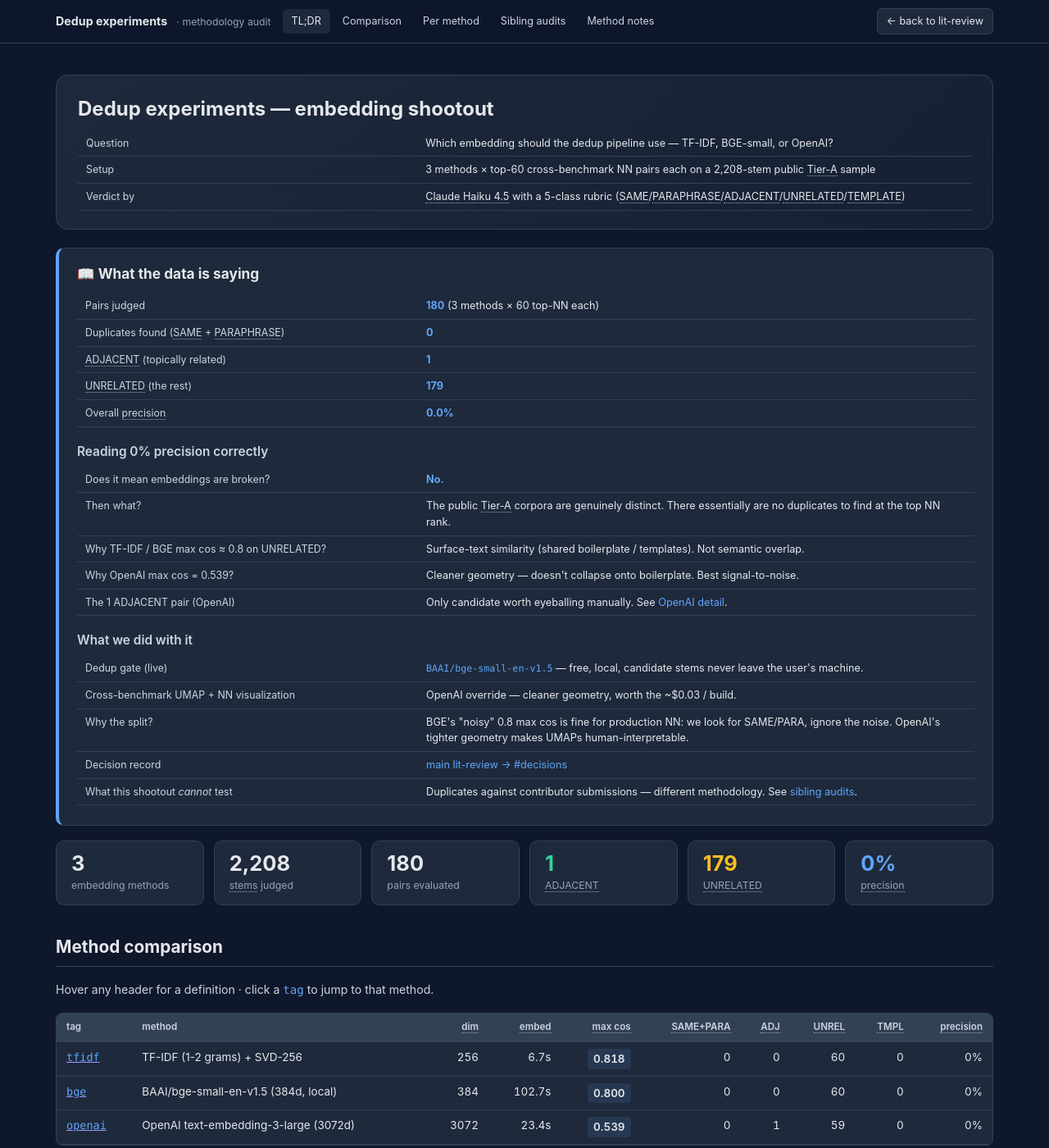
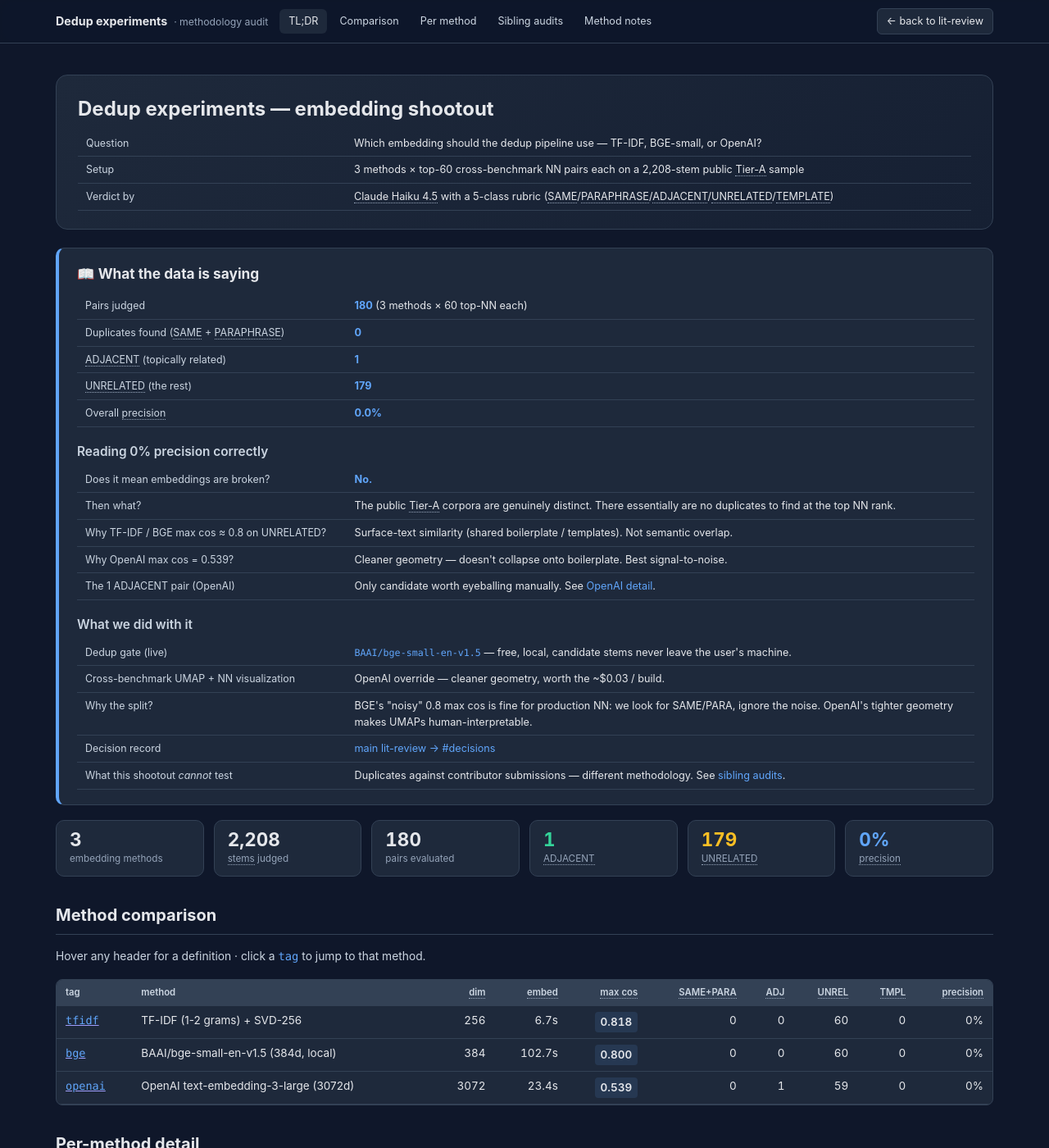
Before and after one commit to yulinl2/yulinl2.github.io, a Jekyll site: the page ai4statmath-litreview/experiments.html, which Jekyll copies as it is, in a window 1280 px wide and 1400 px high. Shown: the whole window at 82% size. Built offline with Jekyll 4.4.1, drawn with Linux system fonts in a browser that asks for light colours.

Commit message:
Publish AI4Stat/Math lit-review + reviews (2026-05-29T02:09Z, src d42e306)

```diff
--- a/ai4statmath-litreview/experiments.html
+++ b/ai4statmath-litreview/experiments.html
@@ -10,28 +10,38 @@
   --fg:#e5e7eb; --fg-dim:#94a3b8; --fg-muted:#cbd5e1;
   --bg:#0f172a; --bg-card:#1e293b; --bg-soft:#162033; --bg-accent:#334155;
   --border:#334155; --primary:#60a5fa;
-  --c-good:#34d399; --c-warn:#fbbf24; --c-bad:#f87171; --c-info:#60a5fa; --c-stub:#9ca3af;
+  --c-ready:#34d399; --c-revision:#fbbf24; --c-rework:#f87171;
+  --c-stub:#9ca3af; --c-progress:#60a5fa;
 }
 * { box-sizing:border-box; }
 html { scroll-behavior:smooth; scroll-padding-top:74px; }
 body { margin:0; font-family:-apple-system,BlinkMacSystemFont,"Segoe UI",Roboto,sans-serif;
        background:var(--bg); color:var(--fg); line-height:1.55; font-size:15px; }
+.container { max-width:1180px; margin:0 auto; padding:24px 18px 80px; }
+.dim { color:var(--fg-dim); }
+.small { font-size:.84em; }
+code { font-family:"SF Mono",Consolas,monospace; color:var(--primary); }
 
-/* ── sticky navbar ─────────────────────────────────────────────── */
 .navbar { position:sticky; top:0; z-index:50; background:rgba(15,23,42,.92);
           backdrop-filter:saturate(160%) blur(10px); border-bottom:1px solid var(--border); }
 .nav-inner { max-width:1180px; margin:0 auto; padding:10px 18px;
-              display:flex; align-items:center; gap:14px; flex-wrap:wrap; }
-.nav-brand { font-weight:700; font-size:.95em; white-space:nowrap; }
-.nav-brand .sub { color:var(--fg-dim); font-weight:400; font-size:.86em; margin-left:8px; }
-.nav-links { display:flex; gap:4px; overflow-x:auto; flex:1; min-width:0; }
+             display:flex; align-items:center; gap:14px; flex-wrap:nowrap; }
+.nav-brand { font-weight:700; font-size:.95em; white-space:nowrap;
+             display:flex; align-items:baseline; gap:8px; min-width:0; flex-shrink:1;
+             overflow:hidden; text-overflow:ellipsis; }
+.nav-brand .name { font-weight:700; }
+.nav-brand .sub { color:var(--fg-dim); font-weight:400; font-size:.86em; }
+.nav-links { display:flex; gap:4px; overflow-x:auto; flex:1; min-width:0;
+             scrollbar-width:thin; scrollbar-color:var(--bg-accent) transparent; }
+.nav-links::-webkit-scrollbar { height:4px; }
+.nav-links::-webkit-scrollbar-thumb { background:var(--bg-accent); border-radius:2px; }
 .nav-links a { display:inline-block; padding:5px 11px; border-radius:6px;
                font-size:.84em; color:var(--fg-muted); text-decoration:none;
                white-space:nowrap; }
 .nav-links a:hover, .nav-links a.active { color:var(--fg); background:var(--bg-card); }
-.nav-back { background:var(--bg-card); color:var(--fg); padding:5px 11px;
-             border-radius:6px; text-decoration:none; font-size:.84em;
-             border:1px solid var(--border); white-space:nowrap; }
+.nav-back { flex:0 0 auto; background:var(--bg-card); color:var(--fg);
+            padding:5px 11px; border-radius:6px; text-decoration:none;
+            font-size:.84em; border:1px solid var(--border); white-space:nowrap; }
 .nav-back:hover { border-color:var(--primary); color:var(--primary); }
 @media (max-width:720px) {
   .nav-inner { flex-wrap:wrap; }
@@ -39,83 +49,87 @@
   .nav-links { order:2; flex-basis:100%; margin-top:4px; padding-bottom:2px; }
 }
 
-.container { max-width:1180px; margin:0 auto; padding:24px 18px 80px; }
+abbr.term { text-decoration:none; border-bottom:1px dotted var(--fg-dim);
+            cursor:help; }
+abbr.term:hover { border-bottom-color:var(--primary); color:var(--primary); }
+#tt { position:absolute; display:none; max-width:340px;
+      background:var(--bg-card); color:var(--fg); border:1px solid var(--primary);
+      border-radius:8px; padding:10px 12px; font-size:.86em; line-height:1.45;
+      box-shadow:0 8px 24px rgba(0,0,0,.32); z-index:200; pointer-events:auto; }
+#tt.on { display:block; }
 
-/* ── hero ──────────────────────────────────────────────────────── */
-.hero { background:linear-gradient(135deg, var(--bg-card), var(--bg-soft));
-         border:1px solid var(--border); border-radius:14px; padding:22px 26px; margin:14px 0 22px; }
-.hero h1 { margin:0 0 .35rem; font-size:1.5rem; }
-.hero .hero-sub { color:var(--fg-dim); font-size:.95em; }
-
-/* ── interpretation block ──────────────────────────────────────── */
-.interp { background:var(--bg-card); border:1px solid var(--border);
-           border-left:4px solid var(--primary); border-radius:10px;
-           padding:18px 22px; margin:18px 0; }
-.interp h2 { margin:0 0 10px; font-size:1.08rem; color:var(--fg); border:none; padding:0; }
-.interp h3.il-h { margin:18px 0 6px; font-size:.96rem; color:var(--fg-muted); font-weight:600; }
-.interp-table { width:100%; margin:6px 0; border-collapse:collapse; }
+.interp-table { width:100%; border-collapse:collapse; }
 .interp-table tr { border-bottom:1px solid var(--border); }
 .interp-table tr:last-child { border-bottom:none; }
 .interp-table td { padding:6px 10px; vertical-align:top; }
-.interp-table td.il { color:var(--fg-muted); font-size:.92em; width:38%;
+.interp-table td.il { color:var(--fg-muted); font-size:.92em; width:30%;
                        white-space:normal; }
 .interp-table td.ir { color:var(--fg); font-size:.94em; white-space:normal;
                        overflow-wrap:anywhere; word-break:break-word; }
 .interp-table td.ir strong { color:var(--primary); }
 .interp-table td.ir a { color:var(--primary); text-decoration:none; }
 .interp-table td.ir a:hover { text-decoration:underline; }
-.interp-table td.ir code { font-size:.92em; overflow-wrap:anywhere; word-break:break-all; }
+.interp-table td.ir code { font-size:.92em; overflow-wrap:anywhere;
+                            word-break:break-all; }
 @media (max-width:640px) {
   .interp-table td.il { width:auto; }
   .interp-table td { display:block; }
   .interp-table td.il { padding-bottom:0; }
   .interp-table td.ir { padding-top:2px; padding-left:18px; }
-  .interp-table tr { padding-bottom:6px; }
 }
 
-/* ── dashboard tiles ───────────────────────────────────────────── */
-.dash { display:grid; grid-template-columns:repeat(auto-fit, minmax(140px, 1fr));
-         gap:12px; margin:18px 0; }
-.tile { background:var(--bg-card); border:1px solid var(--border); border-radius:10px;
-         padding:14px 18px; }
-.tile .num { font-size:1.7em; font-weight:700; line-height:1; }
-.tile .lbl { font-size:.82em; color:var(--fg-dim); margin-top:4px; }
-.tile.t-good .num { color:var(--c-good); }
-.tile.t-info .num { color:var(--c-info); }
-.tile.t-warn .num { color:var(--c-warn); }
-
-/* ── headings ──────────────────────────────────────────────────── */
-h1, h2, h3, h4 { color:var(--fg); }
-h2 { font-size:1.3rem; margin-top:2.2rem; border-bottom:1px solid var(--border);
-      padding-bottom:.4rem; scroll-margin-top:80px; }
-h3 { margin-top:1.6rem; font-size:1.05rem; }
-h4 { margin:1.1rem 0 .4rem; font-size:.94rem; color:var(--fg-muted); }
-.section-lede { color:var(--fg-muted); font-size:.94em; margin:.2rem 0 1rem; }
-
-/* ── tables ────────────────────────────────────────────────────── */
 .table-wrap { overflow-x:auto; -webkit-overflow-scrolling:touch;
               border:1px solid var(--border); border-radius:8px;
               background:var(--bg-card); }
 table { border-collapse:collapse; min-width:100%; font-size:.9em; }
-th, td { padding:8px 12px; text-align:left; border-bottom:1px solid var(--border);
-          vertical-align:top; white-space:nowrap; }
-th { background:var(--bg-accent); font-weight:600; font-size:.86em;
-      color:var(--fg-muted); position:sticky; top:0; z-index:1; }
+th, td { padding:7px 11px; text-align:left;
+         border-bottom:1px solid var(--border); vertical-align:top; }
+th { background:var(--bg-accent); font-weight:600; font-size:.84em;
+     color:var(--fg-muted); position:sticky; top:0; z-index:1;
+     white-space:nowrap; }
+td { word-break:break-word; overflow-wrap:anywhere; }
 td.n, th.n { text-align:right; font-variant-numeric:tabular-nums; }
-td.stem { font-family:"SF Mono",Consolas,monospace; font-size:.78em;
-           color:var(--fg-muted); max-width:260px; white-space:normal;
-           overflow:hidden; text-overflow:ellipsis; line-height:1.4; }
-td.dim { color:var(--fg-dim); }
-.small { font-size:.82em; }
+
+.tiles { display:grid; grid-template-columns:repeat(auto-fit, minmax(130px, 1fr));
+         gap:10px; margin:14px 0; }
+.tile { background:var(--bg-card); border:1px solid var(--border);
+        border-radius:10px; padding:12px 16px; }
+.tile .num { font-size:1.5em; font-weight:700; line-height:1;
+             font-variant-numeric:tabular-nums; }
+.tile .lbl { font-size:.78em; color:var(--fg-dim); margin-top:3px; }
+.tile.t-ready    .num { color:var(--c-ready); }
+.tile.t-revision .num { color:var(--c-revision); }
+.tile.t-rework   .num { color:var(--c-rework); }
+.tile.t-progress .num { color:var(--c-progress); }
+.tile.t-stub     .num { color:var(--c-stub); }
+.tile.t-info     .num { color:var(--primary); }
+
+.pill { display:inline-block; padding:1px 8px; border-radius:5px;
+        font-size:.78em; font-weight:600; }
+.pill.v-ready    { background:#064e3b; color:#a7f3d0; }
+.pill.v-revision { background:#78350f; color:#fde68a; }
+.pill.v-rework   { background:#7f1d1d; color:#fecaca; }
+.pill.v-stub     { background:#374151; color:#d1d5db; }
+.pill.v-progress { background:#1e3a8a; color:#bfdbfe; }
+
+.hero { background:linear-gradient(135deg, var(--bg-card), var(--bg-soft));
+        border:1px solid var(--border); border-radius:14px;
+        padding:22px 26px; margin:14px 0 22px; }
+.hero h1 { margin:0 0 .35rem; font-size:1.5rem; color:var(--fg); }
+.hero-sub { color:var(--fg-dim); font-size:.94em; }
+h2 { font-size:1.25rem; margin-top:2rem; border-bottom:1px solid var(--border);
+     padding-bottom:.4rem; scroll-margin-top:80px; color:var(--fg); }
+h3 { margin-top:1.4rem; font-size:1rem; color:var(--fg-muted); }
+.section-lede { color:var(--fg-muted); font-size:.92em; margin:.2rem 0 1rem; }
+
+footer.page-foot { margin-top:40px; padding-top:22px; border-top:1px solid var(--border);
+                   color:var(--fg-dim); font-size:.85em; text-align:center; }
+footer.page-foot a { color:var(--primary); }
+
 .compare-table tbody tr:hover { background:var(--bg-soft); }
-
-/* numeric cells with color-coded cosine */
 .cos-num { display:inline-block; padding:2px 7px; border-radius:4px;
-            font-weight:600; font-variant-numeric:tabular-nums; }
-td[data-cos] { } /* hook */
-.cos-num { background:rgba(96,165,250,0.12); color:var(--fg); }
-
-/* verdict pills inside table */
+           font-weight:600; font-variant-numeric:tabular-nums;
+           background:rgba(96,165,250,0.12); color:var(--fg); }
 .vd-pill { display:inline-block; padding:1px 8px; border-radius:5px;
            font-size:.76em; font-weight:600; letter-spacing:.02em; }
 .vd-same  { background:#7f1d1d; color:#fecaca; }
@@ -124,8 +138,17 @@
 .vd-unrel { background:#064e3b; color:#a7f3d0; }
 .vd-tmpl  { background:#1e3a8a; color:#bfdbfe; }
 .vd-other { background:#374151; color:#d1d5db; }
-
-/* ── filter + sort controls ────────────────────────────────────── */
+.dash { display:grid; grid-template-columns:repeat(auto-fit, minmax(140px, 1fr));
+        gap:12px; margin:18px 0; }
+/* dash uses the shared .tile style; only minor variants */
+.tile.t-good .num { color:var(--c-ready); }
+.tile.t-info .num { color:var(--primary); }
+.tile.t-warn .num { color:var(--c-revision); }
+/* shared TABLE_CSS uses border-bottom; experiments tables stay nowrap for column alignment */
+.table-wrap td, .table-wrap th { white-space:nowrap; }
+td.stem { font-family:"SF Mono",Consolas,monospace; font-size:.78em;
+          color:var(--fg-muted); max-width:260px; white-space:normal;
+          overflow:hidden; text-overflow:ellipsis; line-height:1.4; }
 .filt-row { display:flex; align-items:center; gap:6px; flex-wrap:wrap;
             margin:10px 0; font-size:.88em; }
 .filt-label { color:var(--fg-dim); font-size:.84em; margin-right:2px; }
@@ -173,24 +192,13 @@
 .sibling-card.pending .pending-tag { background:var(--bg-accent); color:var(--fg-muted);
                                       padding:1px 7px; border-radius:4px; font-size:.74em;
                                       margin-left:6px; }
+.err { color:#fda4af; }
+.interp h2 { margin:0 0 10px; font-size:1.08rem; color:var(--fg); border:none; padding:0; }
+.interp h3.il-h { margin:18px 0 6px; font-size:.96rem; color:var(--fg-muted); font-weight:600; }
+.interp { background:var(--bg-card); border:1px solid var(--border);
+          border-left:4px solid var(--primary); border-radius:10px;
+          padding:18px 22px; margin:18px 0; }
 
-/* ── tooltip popover ───────────────────────────────────────────── */
-abbr.term { text-decoration:none; border-bottom:1px dotted var(--fg-dim);
-             cursor:help; }
-abbr.term:hover { border-bottom-color:var(--primary); color:var(--primary); }
-#tt { position:absolute; display:none; max-width:340px;
-       background:var(--bg-card); color:var(--fg); border:1px solid var(--primary);
-       border-radius:8px; padding:10px 12px; font-size:.86em; line-height:1.45;
-       box-shadow:0 8px 24px rgba(0,0,0,.32); z-index:200; pointer-events:auto; }
-#tt.on { display:block; }
-
-.dim { color:var(--fg-dim); }
-.err { color:#fda4af; }
-code { font-family:"SF Mono",Consolas,monospace; color:var(--primary); }
-
-footer.page-foot { margin-top:40px; padding-top:22px; border-top:1px solid var(--border);
-                    color:var(--fg-dim); font-size:.85em; text-align:center; }
-footer.page-foot a { color:var(--primary); }
 </style></head><body>
 
 <nav class="navbar">
--- a/ai4statmath-review/agent-audit/index.html
+++ b/ai4statmath-review/agent-audit/index.html
@@ -162,7 +162,7 @@
     <tr><td class="il">Scope</td><td class="ir">Methodology audit of the 4-agent stack: <abbr class="term" data-tip="agents/reviewer/ — drafts a ReviewJSON per problem (dimensions + annotations + actions + digest). Default model: claude-opus-4-7. SYSTEM.md is the prompt.">reviewer</abbr> · <abbr class="term" data-tip="agents/verifier_writer/ — drafts a Python grader per problem with answer key. Default model: claude-sonnet-4-6. Output gated on validation (oracle + N bad-responses).">verifier-writer</abbr> · <abbr class="term" data-tip="agents/benchmark_harness/ — zero-shot runner. Reads a problem, asks an LLM, runs the validated verifier, records pass/fail + trace. Default model: claude-haiku-4-5-20251001.">benchmark-harness</abbr> · <abbr class="term" data-tip="agents/taxonomy_curator/ — proposes deltas to data/taxonomy/canonical.yaml against current contributor tag usage.">taxonomy-curator</abbr></td></tr>
     <tr><td class="il">Question</td><td class="ir">Are the auto-drafted outputs internally consistent + calibrated enough to ship?</td></tr>
     <tr><td class="il">Data</td><td class="ir"><code>data/reviews/</code> (5) · <code>data/verifier_drafts/</code> (5) · <code>data/benchmark-runs/</code> (2) · <code>data/taxonomy/proposals/</code> (1)</td></tr>
-    <tr><td class="il">Generated</td><td class="ir">2026-05-29 02:03 UTC · total LLM cost across the stack so far: <strong>$0.86</strong></td></tr>
+    <tr><td class="il">Generated</td><td class="ir">2026-05-29 02:07 UTC · total LLM cost across the stack so far: <strong>$0.86</strong></td></tr>
   </table>
 </header>
 
--- a/ai4statmath-review/taxonomy/index.html
+++ b/ai4statmath-review/taxonomy/index.html
@@ -235,7 +235,7 @@
 </section>
 
 <footer class="page-foot">
-  <p>Generated by <a href="https://github.com/yulinl2/AI4StatMath-Problem-Bank/blob/lit-review/agents/_audit/build_taxonomy_viewer.py" target="_blank">agents/_audit/build_taxonomy_viewer.py</a> · 2026-05-29 02:03 UTC</p>
+  <p>Generated by <a href="https://github.com/yulinl2/AI4StatMath-Problem-Bank/blob/lit-review/agents/_audit/build_taxonomy_viewer.py" target="_blank">agents/_audit/build_taxonomy_viewer.py</a> · 2026-05-29 02:07 UTC</p>
 </footer>
 
 </div>
```
Also changed, not shown: other parts of ai4statmath-litreview/experiments.html (+0 -4 lines), other parts of ai4statmath-review/agent-audit/index.html (+1 -1 lines). Lines whose indentation alone changed are shown as unchanged.
